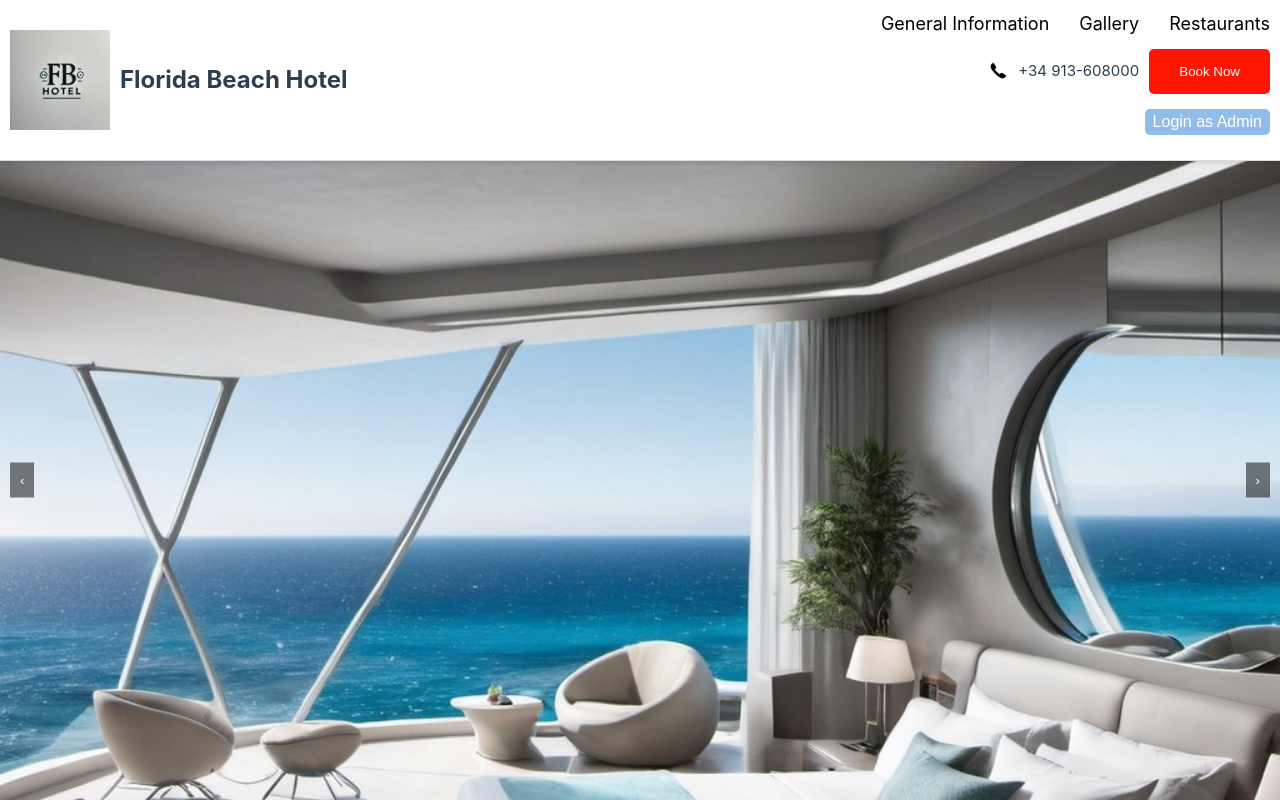
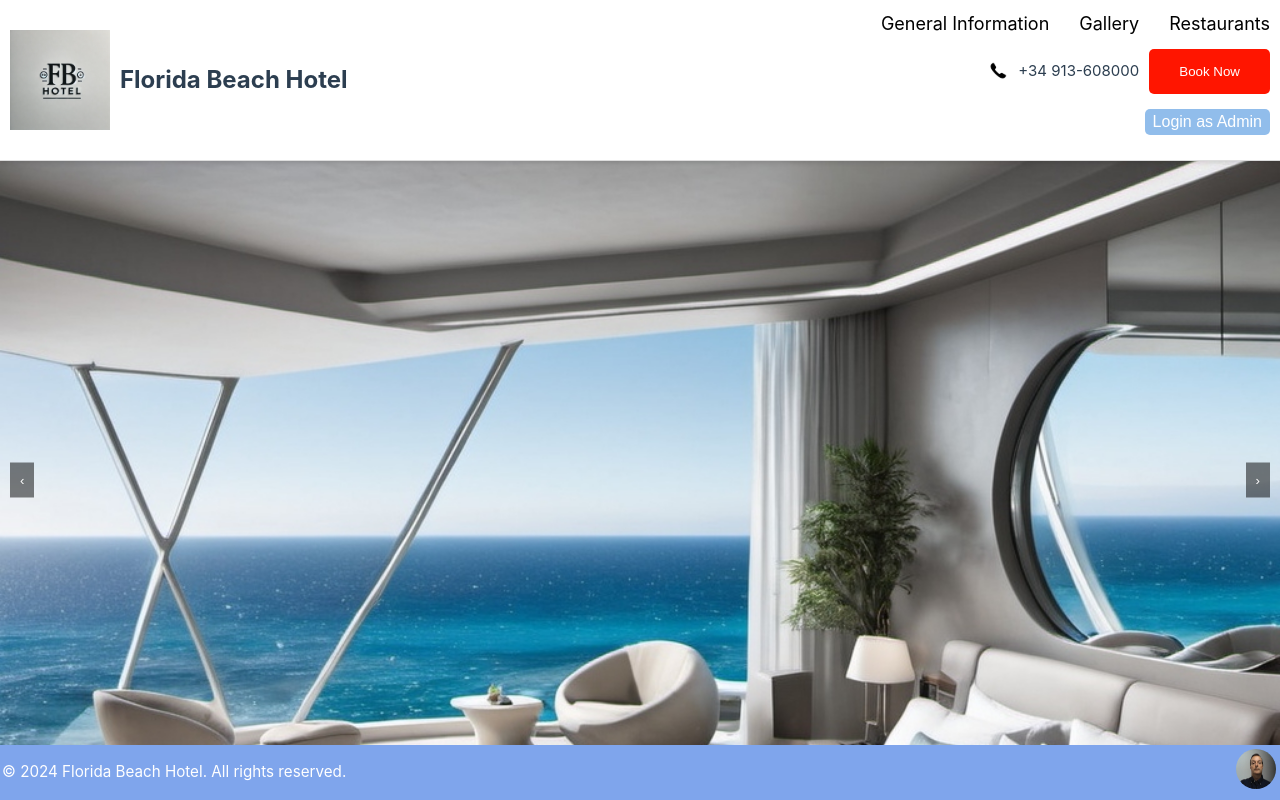
Before and after one commit to hugoperez11/hotel-frontend, a Vue app: page / in a window 1280 px wide. Shown: the top 800 px of the page. Built offline with nearby package versions, Linux system fonts and the light colour scheme.

Commit message:
footer added

```diff
--- /dev/null
+++ b/src/components/global/Footer.vue
@@ -0,0 +1,66 @@
+<script setup>
+const developers = [
+
+  {
+    name: 'Hugo',
+    githubLink: 'https://github.com/hugoperez11',
+    avatar: '/src/assets/img/hugo.jpg'
+  },
+
+]
+</script>
+
+<template>
+  <div class="footer-container">
+    <div class="footer-text">
+      <p>© 2024 Florida Beach Hotel. All rights reserved.</p>
+    </div>
+    <div class="avatars-container">
+      <a class="avatar-wrapper" v-for="developer in developers" :key="developer.name" :href="developer.githubLink" target="_blank" rel="noopener noreferrer">
+        <img :src="developer.avatar" :alt="developer.name" class="developer-avatar" />
+      </a>
+    </div>
+  </div>
+</template>
+
+<style scoped>
+.footer-container {
+  background-color: #7fa5ec;
+  padding: 2px;
+  display: flex;
+  justify-content: space-between;
+  align-items: center;
+  position: fixed;
+  bottom: 0;
+  left: 0;
+  right: 0;
+  flex-wrap: wrap;
+}
+
+.footer-text {
+  font-size: 0.95rem;
+  color: white;
+}
+
+.avatars-container {
+  display: flex;
+  justify-content: flex-end;
+  flex-wrap: wrap;
+}
+
+.avatar-wrapper {
+  padding: 2px;
+  display: inline-block;
+}
+
+.developer-avatar {
+  width: 40px;
+  height: 40px;
+  border-radius: 50%;
+  transition: opacity 0.3s;
+}
+
+.developer-avatar:hover {
+  opacity: 0.8;
+}
+</style>
--- a/src/views/HomeView.vue
+++ b/src/views/HomeView.vue
@@ -1,6 +1,7 @@
 <script setup>
 
 import Carolusel from '@/components/Carolusel.vue';
+import Footer from '@/components/global/Footer.vue';
 import HotelHistory from '@/components/HotelHistory.vue';
 import RoomList from '@/components/RoomList.vue';
 
@@ -14,4 +15,5 @@ import RoomList from '@/components/RoomList.vue';
 
 <HotelHistory />
 <RoomList />
+<Footer />
 </template>
```
Also changed, not shown: src/assets/img/hugo.jpg (added).
